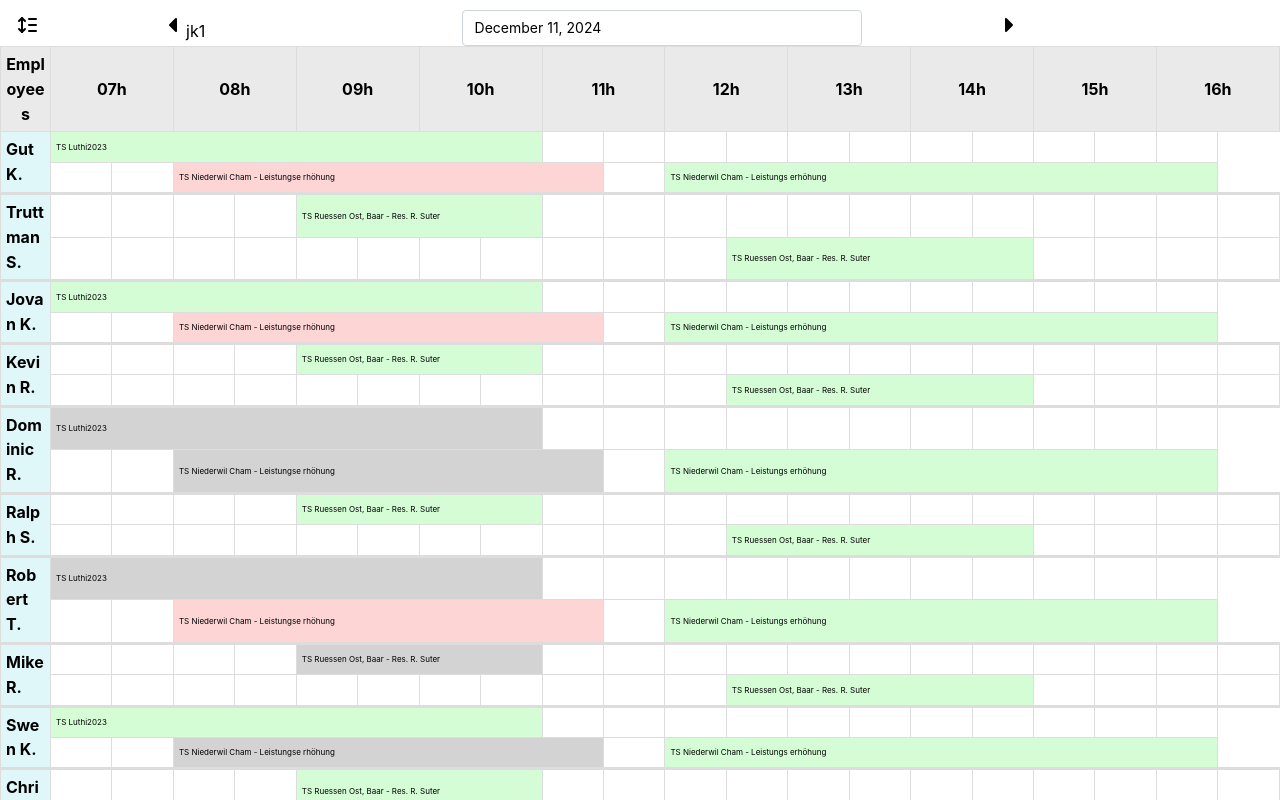
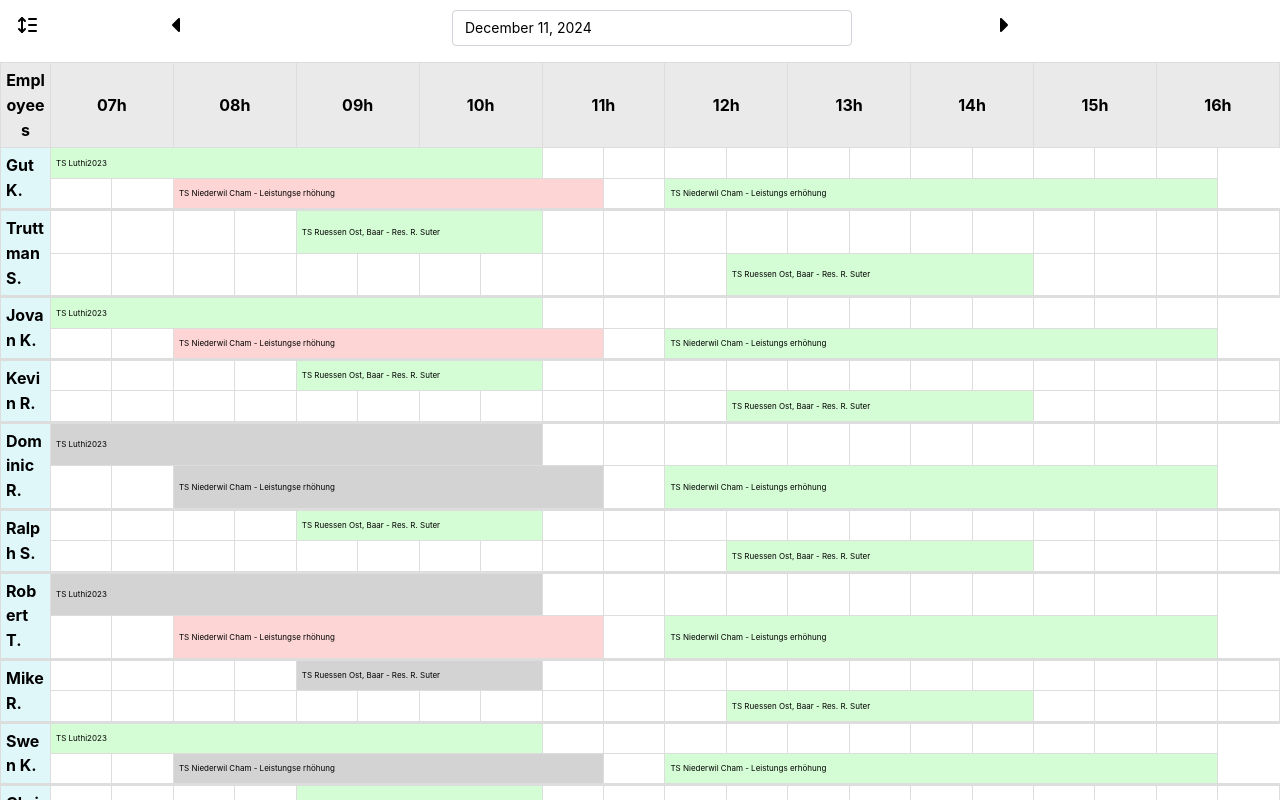
Before and after one commit to ddinic2/scheduled-events.io, a Next.js app: page / in a window 1280 px wide. Shown: the top 800 px of the page. Built offline with nearby package versions, Linux system fonts and the light colour scheme.

Commit message:
remove test text

```diff
--- a/src/components/header/header.tsx
+++ b/src/components/header/header.tsx
@@ -78,14 +78,13 @@ const Header = () => {
 
     return (
         <>
-            <Flex direction="row" pt="xs" pr="md" pl="md" justify={"center"} align={"center"} >
+            <Flex direction="row" pt="xs" pr="md" pl="md" justify={"center"} align={"center"} pb={"md"}>
                 <Box style={{ display: "block", overflow: "auto", flexGrow: 1 }}>
                     <UnstyledButton onClick={() => { openPreviewMode() }}><IconLineHeight /></UnstyledButton>
                 </Box>
                 <Box style={{ display: "block", overflow: "auto", flexGrow: 1 }}>
                     <UnstyledButton>
                         <IconCaretLeftFilled onClick={goPrevious} />
-                        jk1
                     </UnstyledButton>
                 </Box>
 
```
